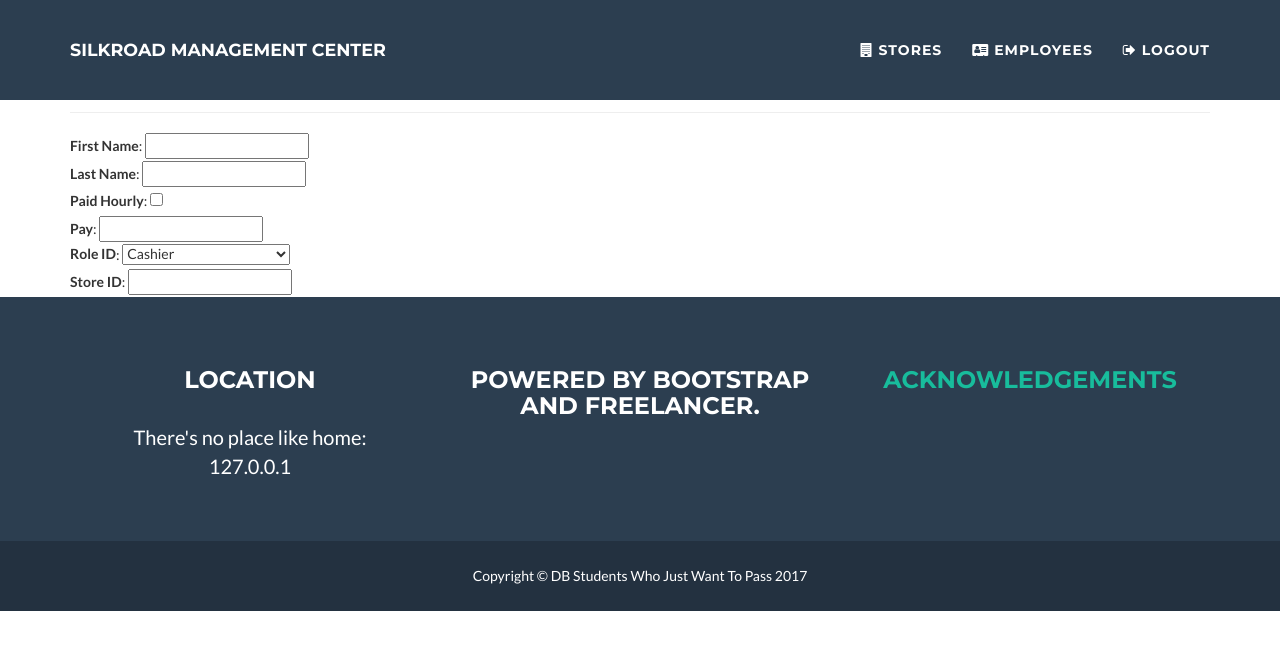
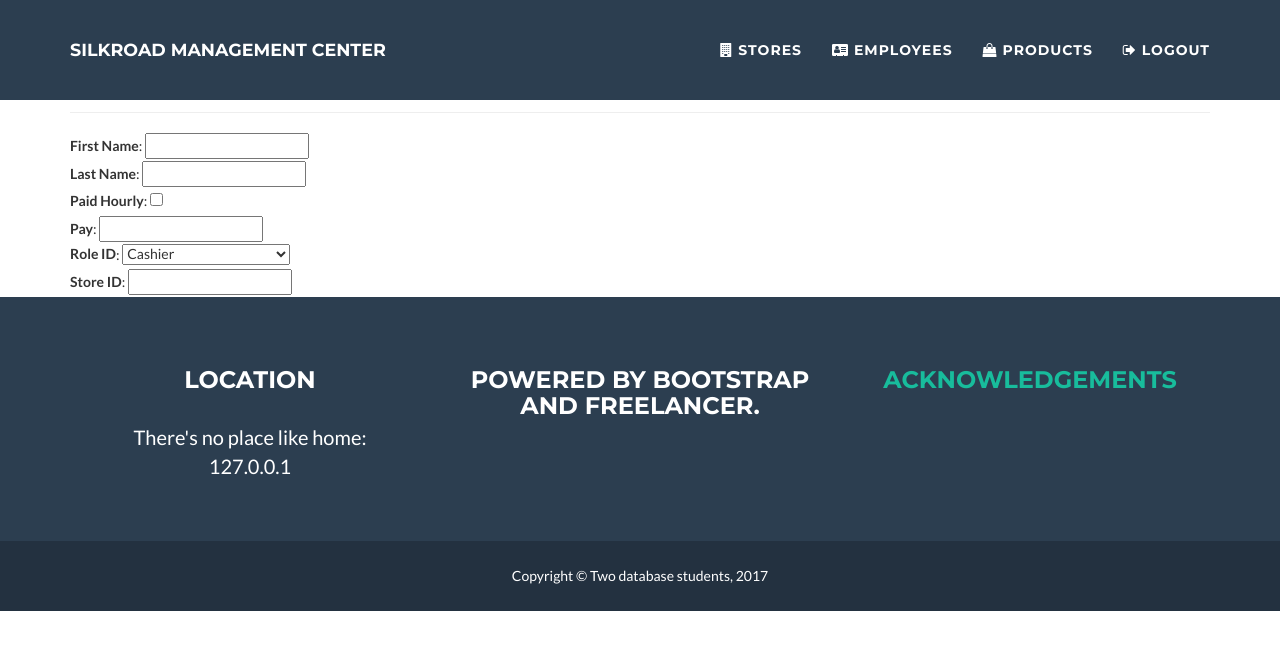
Before and after one commit to 0x8/DatabaseDesign, a Flask app: page /createEmployee in a window 1280 px wide. Shown: the top 650 px of the page. Run offline with Flask 2, Linux system fonts and the light colour scheme; the visitor is signed in with stand-in values (Sample User, id 1); data comes from the database, SQL or seed files in the repository; data that the repository does not hold is empty; some libraries are stand-ins or nearby versions.

Commit message:
Got rid of social media buttons altogether and commented out 'page top' button that appears on smaller screens. Also changed copyright at bottom of page

```diff
--- a/templates/layouts/layout1.html
+++ b/templates/layouts/layout1.html
@@ -62,6 +62,9 @@
                     <li class="page-scroll">
                         <a href="/employees"><i class="fa fa-address-card"></i> Employees</a>
                     </li>
+                    <li class="page-scroll">
+                        <a href="/products"><i class="fa fa-shopping-bag"></i> Products</a>
+                    </li>
 
                     <!-- Only show if the user has admin role d-->
                     {% if current_user.has_role('admin') %}
@@ -96,23 +99,6 @@
                     </div>
                     <div class="footer-col col-md-4">
                         <h3>Powered by Bootstrap and Freelancer.</h3>
-                        <!-- <ul class="list-inline">
-                            <li>
-                                <a href="#" class="btn-social btn-outline"><span class="sr-only">Facebook</span><i class="fa fa-fw fa-facebook"></i></a>
-                            </li>
-                            <li>
-                                <a href="#" class="btn-social btn-outline"><span class="sr-only">Google Plus</span><i class="fa fa-fw fa-google-plus"></i></a>
-                            </li>
-                            <li>
-                                <a href="#" class="btn-social btn-outline"><span class="sr-only">Twitter</span><i class="fa fa-fw fa-twitter"></i></a>
-                            </li>
-                            <li>
-                                <a href="#" class="btn-social btn-outline"><span class="sr-only">Linked In</span><i class="fa fa-fw fa-linkedin"></i></a>
-                            </li>
-                            <li>
-                                <a href="#" class="btn-social btn-outline"><span class="sr-only">Dribble</span><i class="fa fa-fw fa-dribbble"></i></a>
-                            </li>
-                        </ul> -->
                     </div>
                     <div class="footer-col col-md-4">
                         <h3><a href="/acknowledgements">Acknowledgements</a><h3>
@@ -124,7 +110,7 @@
             <div class="container">
                 <div class="row">
                     <div class="col-lg-12">
-                        Copyright &copy; DB Students Who Just Want To Pass 2017
+                        Copyright &copy; Two database students, 2017
                     </div>
                 </div>
             </div>
@@ -132,11 +118,11 @@
     </footer>
 
     <!-- Scroll to Top Button (Only visible on small and extra-small screen sizes) -->
-    <div class="scroll-top page-scroll hidden-sm hidden-xs hidden-lg hidden-md">
+    <!-- <div class="scroll-top page-scroll hidden-sm hidden-xs hidden-lg hidden-md">
         <a class="btn btn-primary" href="#page-top">
             <i class="fa fa-chevron-up"></i>
         </a>
-    </div>
+    </div> -->
 
 
 
```
